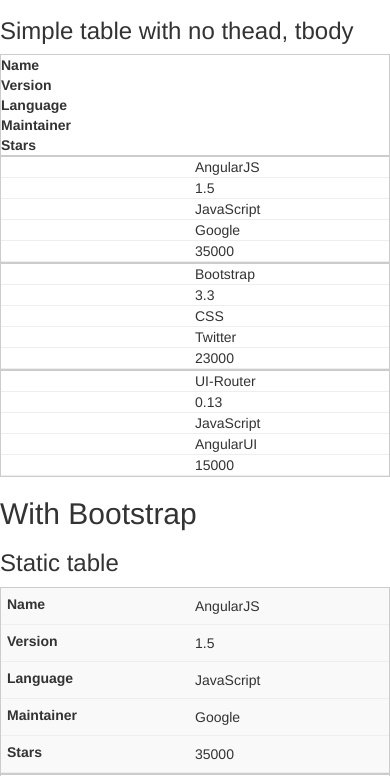
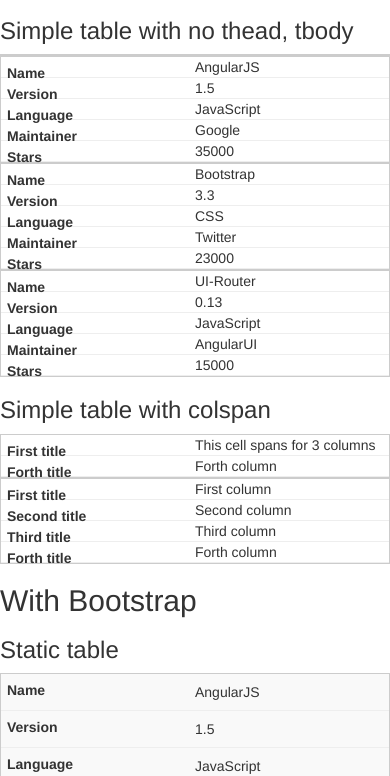
Before and after one commit to awerlang/angular-responsive-tables, a plain HTML site: page examples/index.html in a window 390 px wide. Shown: the part 909-1685 px from the top of the page. Drawn offline with nearby package versions, Linux system fonts and the light colour scheme.

Commit message:
update gh-pages from master

```diff
--- a/examples/index.html
+++ b/examples/index.html
@@ -5,7 +5,7 @@
     <script src="../release/angular-responsive-tables.js"></script>
     <script src="controller.js"></script>
     <link rel="stylesheet" href="https://maxcdn.bootstrapcdn.com/bootstrap/3.3.4/css/bootstrap.min.css">
-    <link rel="stylesheet" href="../src/style.css">
+    <link rel="stylesheet" href="../release/angular-responsive-tables.css">
 </head>
 <body ng-controller="TestController as ctrl">
     <h1>Angular Responsive Tables</h1>
@@ -88,6 +88,30 @@
         </tr>
     </table>
 
+    <h3>Simple table with colspan</h3>
+    <table wt-responsive-table>
+        <thead>
+            <tr>
+                <th>First title</th>
+                <th>Second title</th>
+                <th>Third title</th>
+                <th>Forth title</th>
+            </tr>
+        </thead>
+        <tbody>
+            <tr>
+                <td colspan="3">This cell spans for 3 columns</td>
+                <td>Forth column</td>
+            </tr>
+            <tr>
+                <td>First column</td>
+                <td>Second column</td>
+                <td>Third column</td>
+                <td>Forth column</td>
+            </tr>
+        </tbody>
+    </table>
+
     <h2>With Bootstrap</h2>
 
     <h3>Static table</h3>
--- /dev/null
+++ b/release/angular-responsive-tables.css
@@ -0,0 +1,75 @@
+/* original: http://css-tricks.com/responsive-data-tables/ */
+
+.responsive {
+    width: 100%;
+    border-collapse: collapse;
+}
+
+@media only screen and (max-width: 800px) {
+
+    /* Force table to not be like tables anymore */
+    /* table.responsive,*/
+    .responsive thead,
+    .responsive tbody,
+    .responsive tr,
+    .responsive th {
+        display: block;
+    }
+
+    /* Hide table headers (but not display: none;, for accessibility) */
+    .responsive thead tr, .responsive th {
+        position: absolute;
+        top: -9999px;
+        left: -9999px;
+    }
+
+    .responsive tr {
+        border: 1px solid #ccc;
+    }
+
+    .responsive td:nth-child(odd), .responsive td:nth-child(even) {
+        /* Behave  like a "row" */
+        border: none;
+        border-bottom: 1px solid #eee;
+        position: relative;
+        padding-left: 50%;
+        white-space: normal;
+        text-align: left;
+
+        display: block;
+        -webkit-box-sizing: content-box;
+           -moz-box-sizing: content-box;
+                box-sizing: content-box;
+        min-height: 1em;
+    }
+
+    .responsive td:nth-child(odd):before, .responsive td:nth-child(even):before {
+        /* Now like a table header */
+        position: absolute;
+        /* Top/left values mimic padding */
+        top: 6px;
+        left: 6px;
+        width: 45%;
+        padding-right: 10px;
+        -ms-word-wrap: break-word;
+            word-wrap: break-word;
+        text-align: left;
+        font-weight: bold;
+        /*
+        Label the data
+        */
+        content: attr(data-title);
+    }
+
+    .responsive td.responsive-omit-title:nth-child(odd), .responsive td.responsive-omit-title:nth-child(even) {
+        padding-left: 6px;
+    }
+
+    .responsive td.responsive-omit-title:before {
+        display: none;
+    }
+
+    .responsive td.responsive-omit-if-empty:empty {
+        display: none;
+    }
+}
--- a/release/angular-responsive-tables.js
+++ b/release/angular-responsive-tables.js
@@ -6,15 +6,19 @@
             restrict: "A",
             compile: function(element, attrs) {
                 attrs.$addClass("responsive");
-                var headers = element[0].querySelectorAll("thead th");
-                var rows = element[0].querySelectorAll("tbody tr");
-                if (headers.length && rows.length) {
-                    rows = rows[0];
-                    Array.prototype.forEach.call(rows.querySelectorAll("td"), function(value, index) {
-                        var title = headers.item(index).textContent;
-                        if (title && !value.getAttributeNode("data-title")) {
-                            value.setAttribute("data-title", title);
-                        }
+                var headers = element[0].querySelectorAll("tr > th");
+                if (headers.length) {
+                    var rows = element[0].querySelectorAll("tbody > tr");
+                    Array.prototype.forEach.call(rows, function(row) {
+                        var headerIndex = 0;
+                        Array.prototype.forEach.call(row.querySelectorAll("td"), function(value, index) {
+                            var title = headers.item(headerIndex).textContent;
+                            if (title && !value.getAttributeNode("data-title")) {
+                                value.setAttribute("data-title", title);
+                            }
+                            var colspan = value.getAttributeNode("colspan");
+                            headerIndex += colspan ? parseInt(colspan.value) : 1;
+                        });
                     });
                 }
             }
--- /dev/null
+++ b/release/angular-responsive-tables.min.css
@@ -0,0 +1 @@
+.responsive{width:100%;border-collapse:collapse}@media only screen and (max-width:800px){.responsive tbody,.responsive th,.responsive thead,.responsive tr{display:block}.responsive th,.responsive thead tr{position:absolute;top:-9999px;left:-9999px}.responsive tr{border:1px solid #ccc}.responsive td:nth-child(even),.responsive td:nth-child(odd){border:none;border-bottom:1px solid #eee;position:relative;padding-left:50%;white-space:normal;text-align:left;display:block;-webkit-box-sizing:content-box;-moz-box-sizing:content-box;box-sizing:content-box;min-height:1em}.responsive td:nth-child(even):before,.responsive td:nth-child(odd):before{position:absolute;top:6px;left:6px;width:45%;padding-right:10px;-ms-word-wrap:break-word;word-wrap:break-word;text-align:left;font-weight:700;content:attr(data-title)}.responsive td.responsive-omit-title:nth-child(even),.responsive td.responsive-omit-title:nth-child(odd){padding-left:6px}.responsive td.responsive-omit-if-empty:empty,.responsive td.responsive-omit-title:before{display:none}}
--- a/release/angular-responsive-tables.min.js
+++ b/release/angular-responsive-tables.min.js
@@ -1,2 +1,2 @@
 // https://github.com/awerlang/angular-responsive-tables
-!function(){"use strict";function wtResponsiveTable(){return{restrict:"A",compile:function(element,attrs){attrs.$addClass("responsive");var headers=element[0].querySelectorAll("thead th"),rows=element[0].querySelectorAll("tbody tr");headers.length&&rows.length&&(rows=rows[0],Array.prototype.forEach.call(rows.querySelectorAll("td"),function(value,index){var title=headers.item(index).textContent;title&&!value.getAttributeNode("data-title")&&value.setAttribute("data-title",title)}))}}}angular.module("wt.responsive",[]).directive("wtResponsiveTable",[wtResponsiveTable])}();
+!function(){"use strict";function wtResponsiveTable(){return{restrict:"A",compile:function(element,attrs){attrs.$addClass("responsive");var headers=element[0].querySelectorAll("tr > th");if(headers.length){var rows=element[0].querySelectorAll("tbody > tr");Array.prototype.forEach.call(rows,function(row){var headerIndex=0;Array.prototype.forEach.call(row.querySelectorAll("td"),function(value,index){var title=headers.item(headerIndex).textContent;title&&!value.getAttributeNode("data-title")&&value.setAttribute("data-title",title);var colspan=value.getAttributeNode("colspan");headerIndex+=colspan?parseInt(colspan.value):1})})}}}}angular.module("wt.responsive",[]).directive("wtResponsiveTable",[wtResponsiveTable])}();
```
Also changed, not shown: 1 other file.
